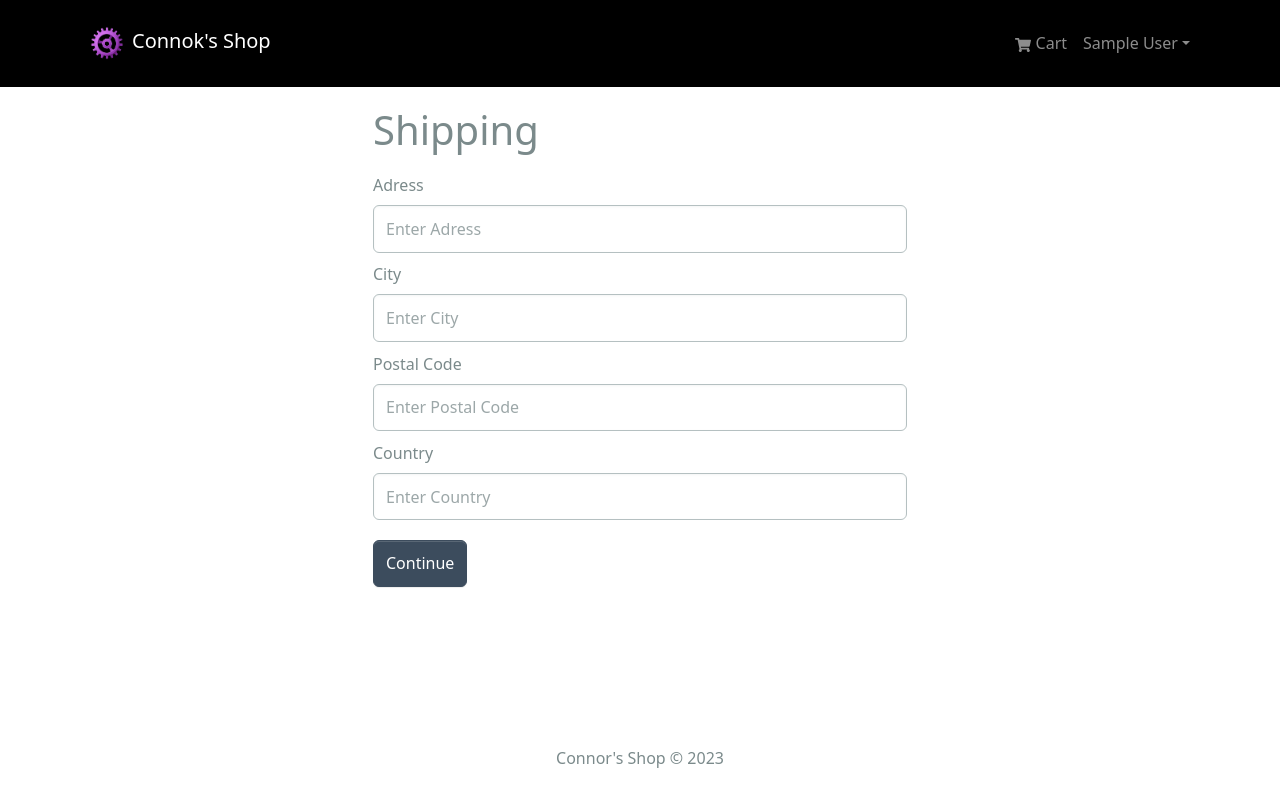
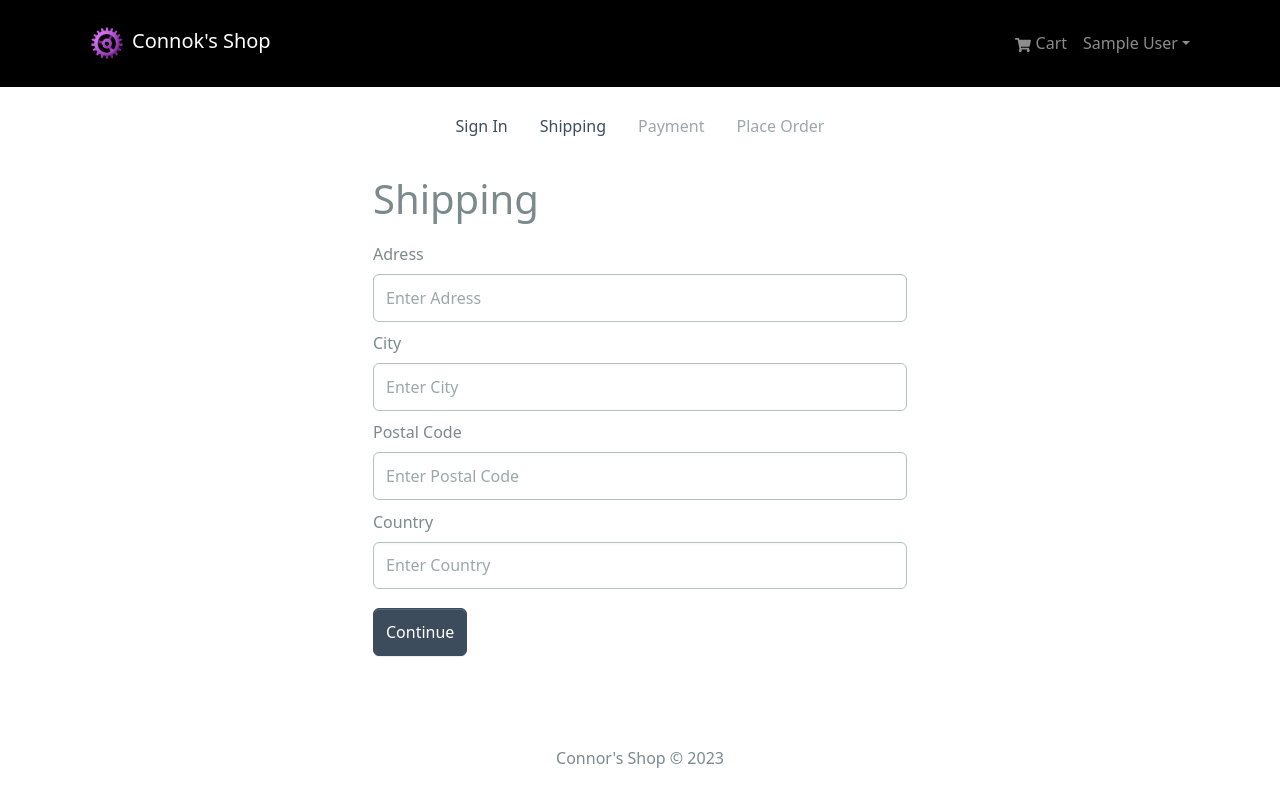
Before and after one commit to Connok/connors-shop, a React (Create React App) app in the folder frontend/: page /shipping in a window 1280 px wide. Built offline with nearby package versions, Linux system fonts and the light colour scheme; sample sign-in values are in the browser's storage.

Commit message:
shipping screen and checkout steps

```diff
--- /dev/null
+++ b/frontend/src/components/CheckoutSteps.jsx
@@ -0,0 +1,47 @@
+import { Nav } from "react-bootstrap";
+import { LinkContainer } from "react-router-bootstrap";
+
+const CheckoutSteps = ({ step1, step2, step3, step4 }) => {
+  return (
+    <Nav className="justify-content-center mb-4">
+      <Nav.Item>
+        {step1 ? (
+          <LinkContainer to="/login">
+            <Nav.Link>Sign In</Nav.Link>
+          </LinkContainer>
+        ) : (
+          <Nav.Link disabled>Sign In</Nav.Link>
+        )}
+      </Nav.Item>
+      <Nav.Item>
+        {step2 ? (
+          <LinkContainer to="/shipping">
+            <Nav.Link>Shipping</Nav.Link>
+          </LinkContainer>
+        ) : (
+          <Nav.Link disabled>Shipping</Nav.Link>
+        )}
+      </Nav.Item>
+      <Nav.Item>
+        {step3 ? (
+          <LinkContainer to="/payment">
+            <Nav.Link>Payment</Nav.Link>
+          </LinkContainer>
+        ) : (
+          <Nav.Link disabled>Payment</Nav.Link>
+        )}
+      </Nav.Item>
+      <Nav.Item>
+        {step4 ? (
+          <LinkContainer to="/placeorder">
+            <Nav.Link>Place Order</Nav.Link>
+          </LinkContainer>
+        ) : (
+          <Nav.Link disabled>Place Order</Nav.Link>
+        )}
+      </Nav.Item>
+    </Nav>
+  );
+};
+
+export default CheckoutSteps;
--- /dev/null
+++ b/frontend/src/components/PrivateRoute.jsx
@@ -0,0 +1,9 @@
+import { useSelector } from "react-redux";
+import { Outlet, Navigate } from "react-router-dom";
+
+const PrivateRoute = () => {
+  const { userInfo } = useSelector((state) => state.auth);
+
+  return userInfo ? <Outlet /> : <Navigate to="/login" replace />;
+};
+export default PrivateRoute;
--- a/frontend/src/index.js
+++ b/frontend/src/index.js
@@ -13,6 +13,7 @@
 import './assets/styles/index.css';
 import App from './App';
 import reportWebVitals from './reportWebVitals';
+import PrivateRoute from './components/PrivateRoute.jsx';
 import HomeScreen from './screens/HomeScreen';
 import ProductScreen from './screens/ProductScreen.jsx';
 import CartScreen from './screens/CartScreen.jsx';
@@ -28,7 +29,11 @@
       <Route path='/cart' element={<CartScreen />} />
       <Route path='/login' element={<LoginScreen />} />
       <Route path='/register' element={<RegisterScreen />} />
-      <Route path='/shipping' element={<ShippingScreen />} />
+
+
+      <Route path='' element={<PrivateRoute />}>
+        <Route path='/shipping' element={<ShippingScreen />} />
+      </Route>
     </Route>
   )
 )
--- a/frontend/src/screens/ShippingScreen.jsx
+++ b/frontend/src/screens/ShippingScreen.jsx
@@ -4,6 +4,7 @@
 import { useDispatch, useSelector } from "react-redux";
 import { useNavigate } from "react-router-dom";
 import { saveShippingAddress } from "../slices/cartSlice";
+import CheckoutSteps from "../components/CheckoutSteps";
 
 const ShippingScreen = () => {
   const cart = useSelector((state) => state.cart);
@@ -27,6 +28,7 @@
 
   return (
     <FormContainer>
+      <CheckoutSteps step1 step2></CheckoutSteps>
       <h1>Shipping</h1>
       <Form onSubmit={submitHandler}>
         <Form.Group controlId="adress" className="my-2">
```
